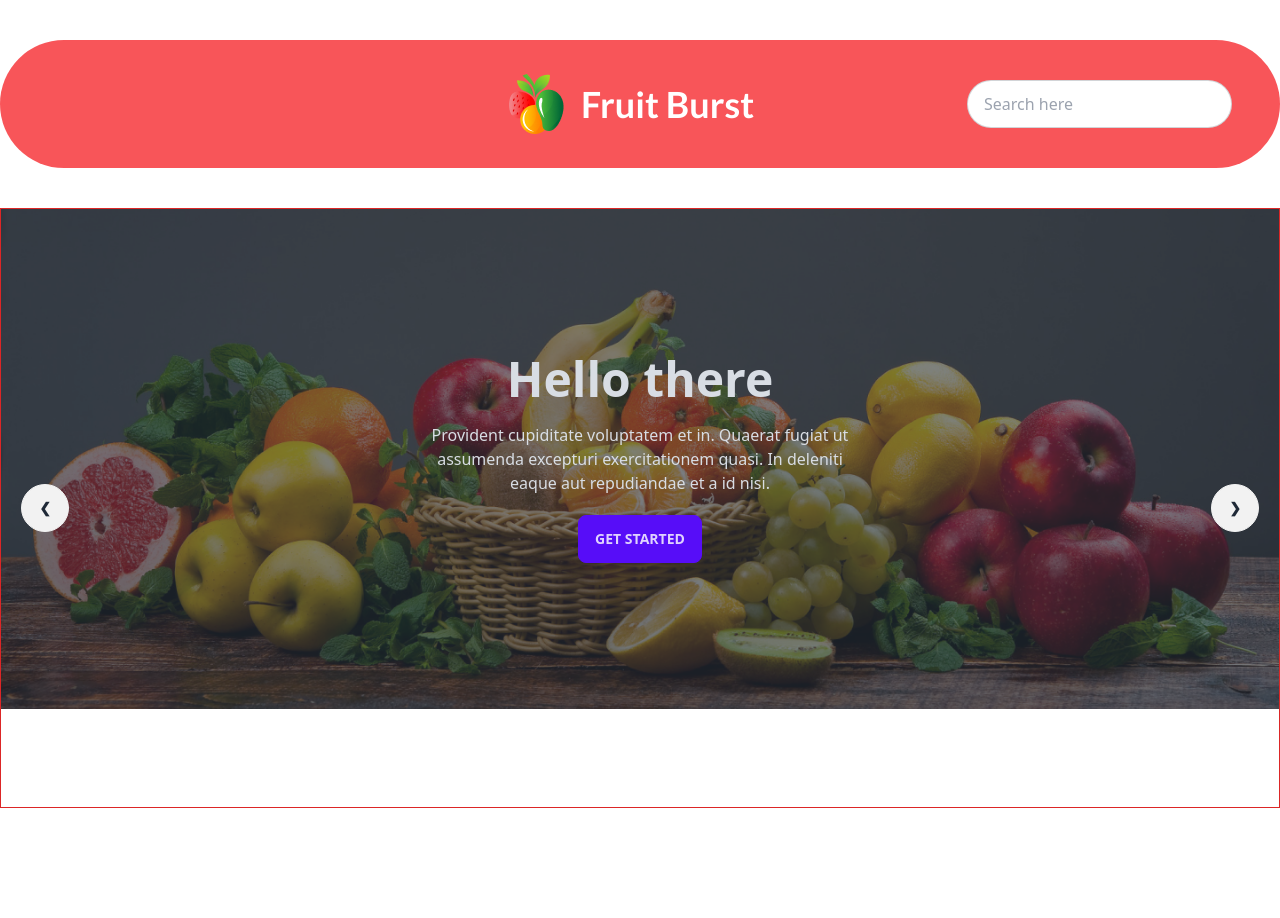
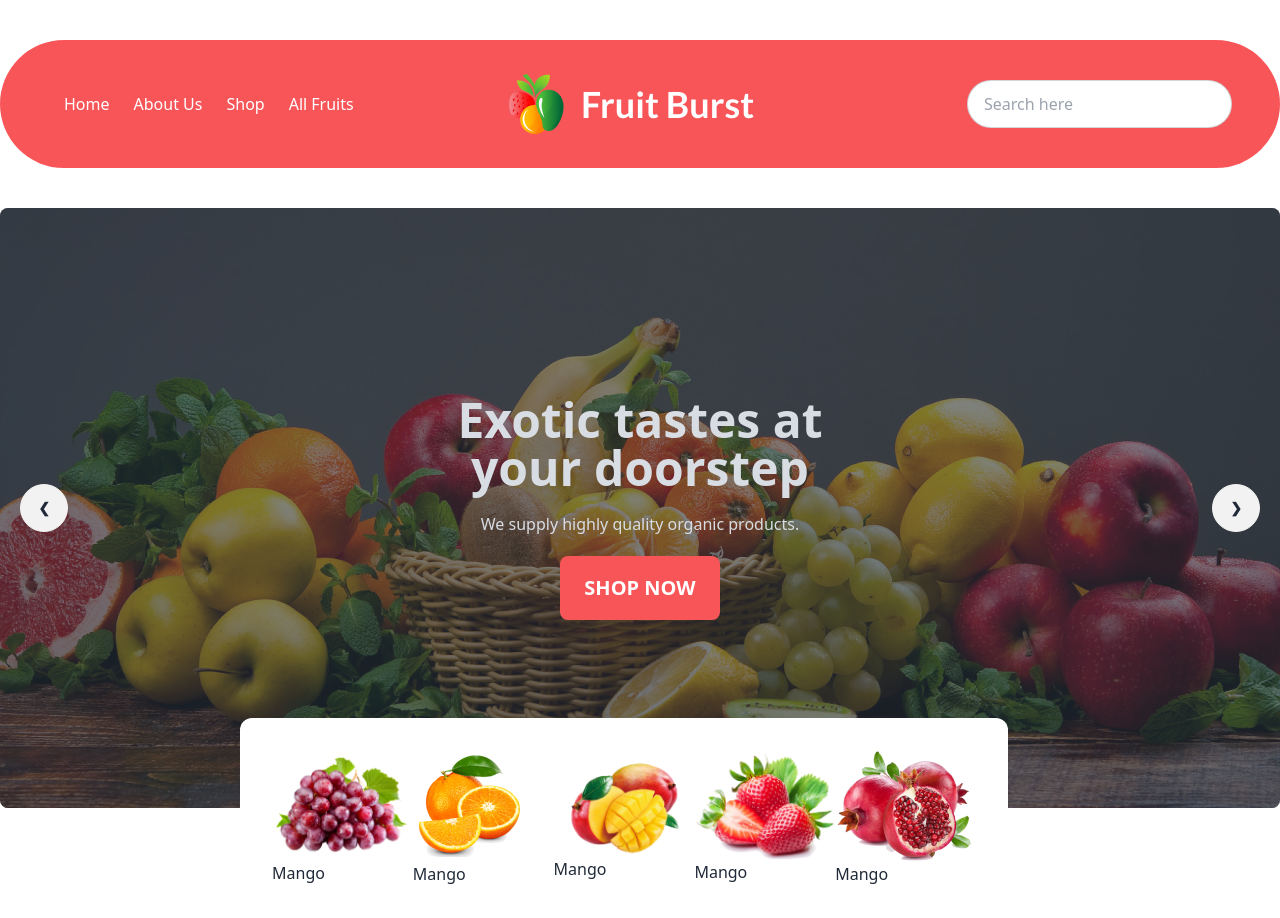
Before and after one commit to mahmudul111/assignment-3, a plain HTML site: page index.html in a window 1280 px wide. Before the commit the page ends 808 px from the top, so only its background shows below. Drawn offline with nearby package versions, Linux system fonts and the light colour scheme; grey boxes are pictures that could not be loaded.

Commit message:
Finished header section with responsive

```diff
--- a/index.html
+++ b/index.html
@@ -42,7 +42,7 @@
     </script>
 
     <style>
-        .lato-font {
+        .lato-font{
             font-family: 'Lato', sans-serif;
         }
     </style>
@@ -89,7 +89,7 @@
                             </li>
                         </ul>
                         <ul
-                            class="flex lg:gap-6 text-base text-white mx-14 sm:hidden">
+                            class="hidden lg:flex lg:gap-6 text-base text-white mx-14">
                             <li><a>Home</a>
                             </li>
                             <li><a>About
@@ -113,7 +113,7 @@
                 </div>
                 <div class="navbar-end">
                     <div
-                        class="form-control ">
+                        class="hidden lg:flex form-control ">
                         <input
                             type="text"
                             placeholder="Search here"
@@ -125,16 +125,19 @@
         </nav>
 
         <!-- banner section -->
-        <section class="max-w-screen-xl  mx-auto h-[600px] ">
-            <div class="carousel w-full border h-[600px] border-red-600">
-                <div id="slide1" class="carousel-item relative w-full ">
-                    <div class="hero h-[500px]" style="background-image: url('./images/banner1.png');">
+        <section class="max-w-screen-xl  mx-auto h-3/5 ">
+            <div>
+
+
+            <div class="carousel w-full relative overflow-hidden rounded-lg">
+                <div id="slide1" class="carousel-item relative w-full h-[600px] ">
+                    <div class="hero h-[600px] max-w-screen-xl" style="background-image: url('./images/banner1.png');">
                         <div class="hero-overlay bg-opacity-60"></div>
                         <div class="hero-content text-center text-neutral-content">
                           <div class="max-w-md">
-                            <h1 class="mb-5 text-5xl font-bold">Hello there</h1>
-                            <p class="mb-5">Provident cupiditate voluptatem et in. Quaerat fugiat ut assumenda excepturi exercitationem quasi. In deleniti eaque aut repudiandae et a id nisi.</p>
-                            <button class="btn btn-primary">Get Started</button>
+                            <h1 class="mb-5 text-5xl font-bold">Exotic tastes at your doorstep</h1>
+                            <p class="mb-5">We supply highly quality organic products.</p>
+                            <button class="btn btn-xs sm:btn-sm md:btn-md lg:btn-lg bg-apple-color text-white border-none text-xl font-extrabold">Shop Now</button>
                           </div>
                         </div>
                       </div>
@@ -143,15 +146,15 @@
                     <a href="#slide2" class="btn btn-circle">❯</a>
                   </div>
                 </div>
-                <div id="slide2" class="carousel-item relative w-full">
-                    <div class="hero min-h-screen" style="background-image: url(./images/banner2.png);">
+                <div id="slide2" class="carousel-item relative w-full h-[600px]">
+                    <div class="hero h-[600px] min-h-screen" style="background-image: url(./images/banner2.png);">
                         <div class="hero-overlay bg-opacity-60"></div>
                         <div class="hero-content text-center text-neutral-content">
-                          <div class="max-w-md">
-                            <h1 class="mb-5 text-5xl font-bold">Hello there</h1>
-                            <p class="mb-5">Provident cupiditate voluptatem et in. Quaerat fugiat ut assumenda excepturi exercitationem quasi. In deleniti eaque aut repudiandae et a id nisi.</p>
-                            <button class="btn btn-primary">Get Started</button>
-                          </div>
+                            <div class="max-w-md h-[400px]">
+                                <h1 class="mb-5 text-5xl font-bold">Exotic tastes at your doorstep</h1>
+                                <p class="mb-5">We supply highly quality organic products.</p>
+                                <button class="btn btn-xs sm:btn-sm md:btn-md lg:btn-lg bg-apple-color text-white border-none text-xl font-extrabold">Shop Now</button>
+                              </div>
                         </div>
                       </div>
                   <div class="absolute flex justify-between transform -translate-y-1/2 left-5 right-5 top-1/2">
@@ -159,15 +162,15 @@
                     <a href="#slide3" class="btn btn-circle">❯</a>
                   </div>
                 </div>
-                <div id="slide3" class="carousel-item relative w-full">
-                    <div class="hero min-h-screen" style="background-image: url(./images/banner3.png);">
+                <div id="slide3" class="carousel-item relative w-full h-[600px]">
+                    <div class="hero h-[600px] min-h-screen" style="background-image: url(./images/banner3.png);">
                         <div class="hero-overlay bg-opacity-60"></div>
                         <div class="hero-content text-center text-neutral-content">
-                          <div class="max-w-md">
-                            <h1 class="mb-5 text-5xl font-bold">Hello there</h1>
-                            <p class="mb-5">Provident cupiditate voluptatem et in. Quaerat fugiat ut assumenda excepturi exercitationem quasi. In deleniti eaque aut repudiandae et a id nisi.</p>
-                            <button class="btn btn-primary">Get Started</button>
-                          </div>
+                            <div class="max-w-md h-[400px]">
+                                <h1 class="mb-5 text-5xl font-bold">Exotic tastes at your doorstep</h1>
+                                <p class="mb-5">We supply highly quality organic products.</p>
+                                <button class="btn btn-xs sm:btn-sm md:btn-md lg:btn-lg bg-apple-color text-white border-none text-xl font-extrabold">Shop Now</button>
+                              </div>
                         </div>
                       </div>
                   <div class="absolute flex justify-between transform -translate-y-1/2 left-5 right-5 top-1/2">
@@ -175,15 +178,15 @@
                     <a href="#slide4" class="btn btn-circle">❯</a>
                   </div>
                 </div>
-                <div id="slide4" class="carousel-item relative w-full">
-                    <div class="hero min-h-screen" style="background-image: url('./images/banner4.png');">
+                <div id="slide4" class="carousel-item relative w-full h-[600px]">
+                    <div class="hero h-[600px] min-h-screen" style="background-image: url('./images/banner4.png');">
                         <div class="hero-overlay bg-opacity-60"></div>
                         <div class="hero-content text-center text-neutral-content">
-                          <div class="max-w-md">
-                            <h1 class="mb-5 text-5xl font-bold">Hello there</h1>
-                            <p class="mb-5">Provident cupiditate voluptatem et in. Quaerat fugiat ut assumenda excepturi exercitationem quasi. In deleniti eaque aut repudiandae et a id nisi.</p>
-                            <button class="btn btn-primary">Get Started</button>
-                          </div>
+                            <div class="max-w-md h-[400px]">
+                                <h1 class="mb-5 text-5xl font-bold">Exotic tastes at your doorstep</h1>
+                                <p class="mb-5">We supply highly quality organic products.</p>
+                                <button class="btn btn-xs sm:btn-sm md:btn-md lg:btn-lg bg-apple-color text-white border-none text-xl font-extrabold">Shop Now</button>
+                              </div>
                         </div>
                       </div>
                   <div class="absolute flex justify-between transform -translate-y-1/2 left-5 right-5 top-1/2">
@@ -192,6 +195,32 @@
                   </div>
                 </div>
               </div>
+
+                <!-- badge-banner -->
+                <div class="hidden lg:grid grid-cols-5 items-center max-w-screen-md p-8 bg-white border-white absolute -mt-24 ml-60 rounded-xl">
+                    <div>
+                        <img src="./images/fruit1.png" alt="">
+                        <p>Mango</p>
+                    </div>
+                    <div>
+                        <img src="./images/fruit2.png" alt="">
+                        <p>Mango</p>
+                    </div>
+                    <div>
+                        <img src="./images/fruit3.png" alt="">
+                        <p>Mango</p>
+                    </div>
+                    <div>
+                        <img src="./images/fruit4.png" alt="">
+                        <p>Mango</p>
+                    </div>
+                    <div>
+                        <img src="./images/fruit5.png" alt="">
+                        <p>Mango</p>
+                    </div>
+
+                </div>
+            </div>
         </section>
     </header>
     <main>
```
